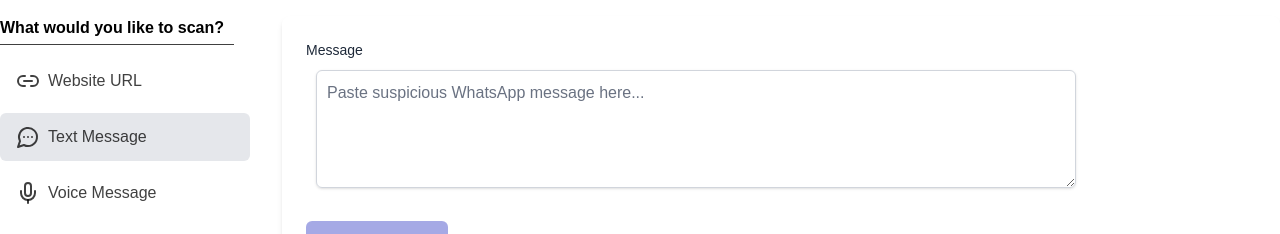
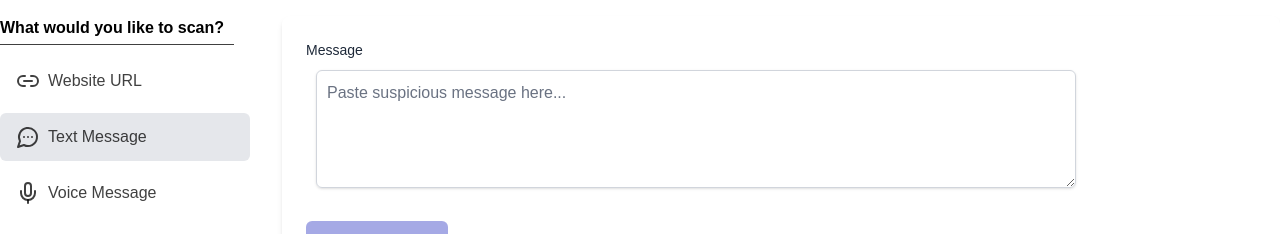
Before and after one commit to amirpoudel/scam-detection-hackathon, a Next.js app in the folder frontend/: page / in a window 1280 px wide. Both pictures are taken after a click on the element "Text Message". Shown: the part 132-366 px from the top of the page. Built offline with nearby package versions, Linux system fonts and the light colour scheme.

Commit message:
minor fixing

```diff
--- a/frontend/src/pages/_components/TextInput.jsx
+++ b/frontend/src/pages/_components/TextInput.jsx
@@ -11,7 +11,7 @@ export default function TextInput({ inputText, setInputText }) {
         id="message"
         rows="4"
         className="w-full px-3 py-2 border border-gray-300 rounded-md shadow-sm focus:outline-none placeholder:text-gray-500 text-black"
-        placeholder="Paste suspicious WhatsApp message here..."
+        placeholder="Paste suspicious message here..."
         value={inputText}
         onChange={(e) => setInputText(e.target.value)}
       ></textarea>
```
